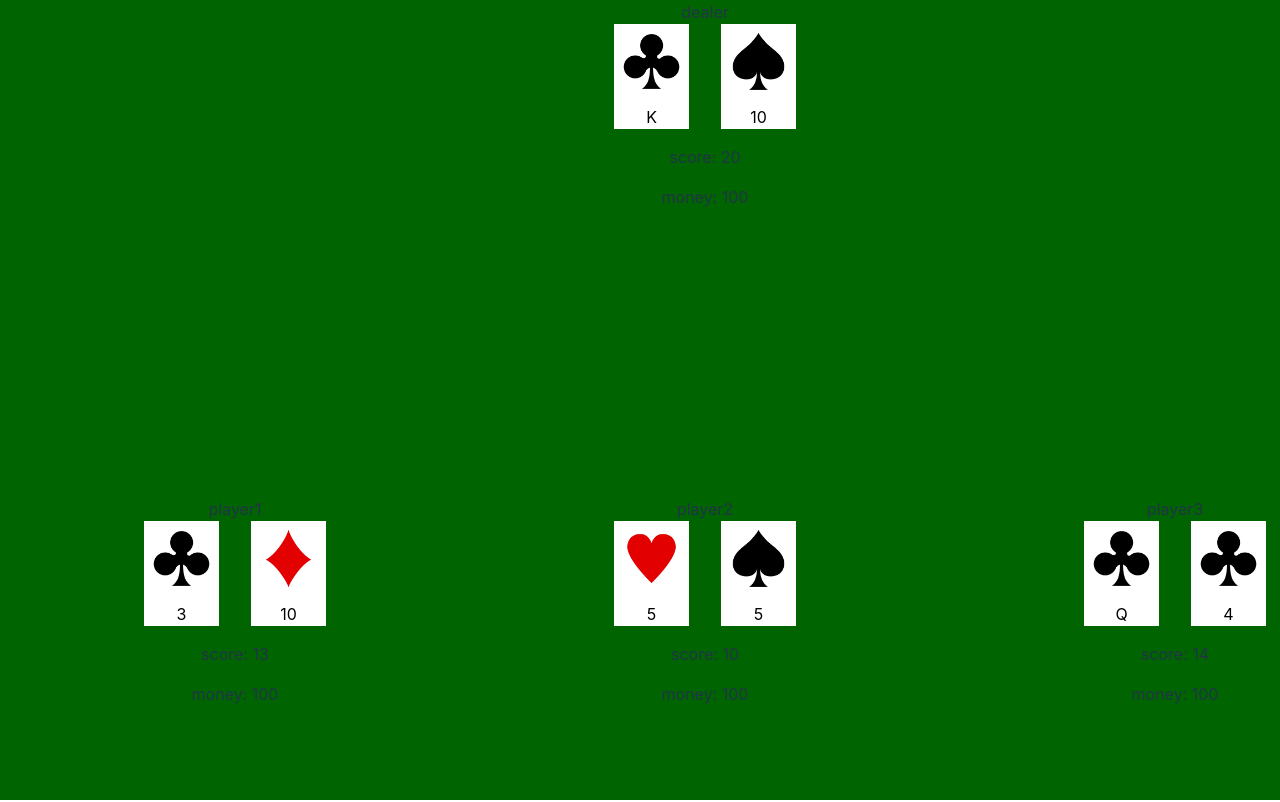
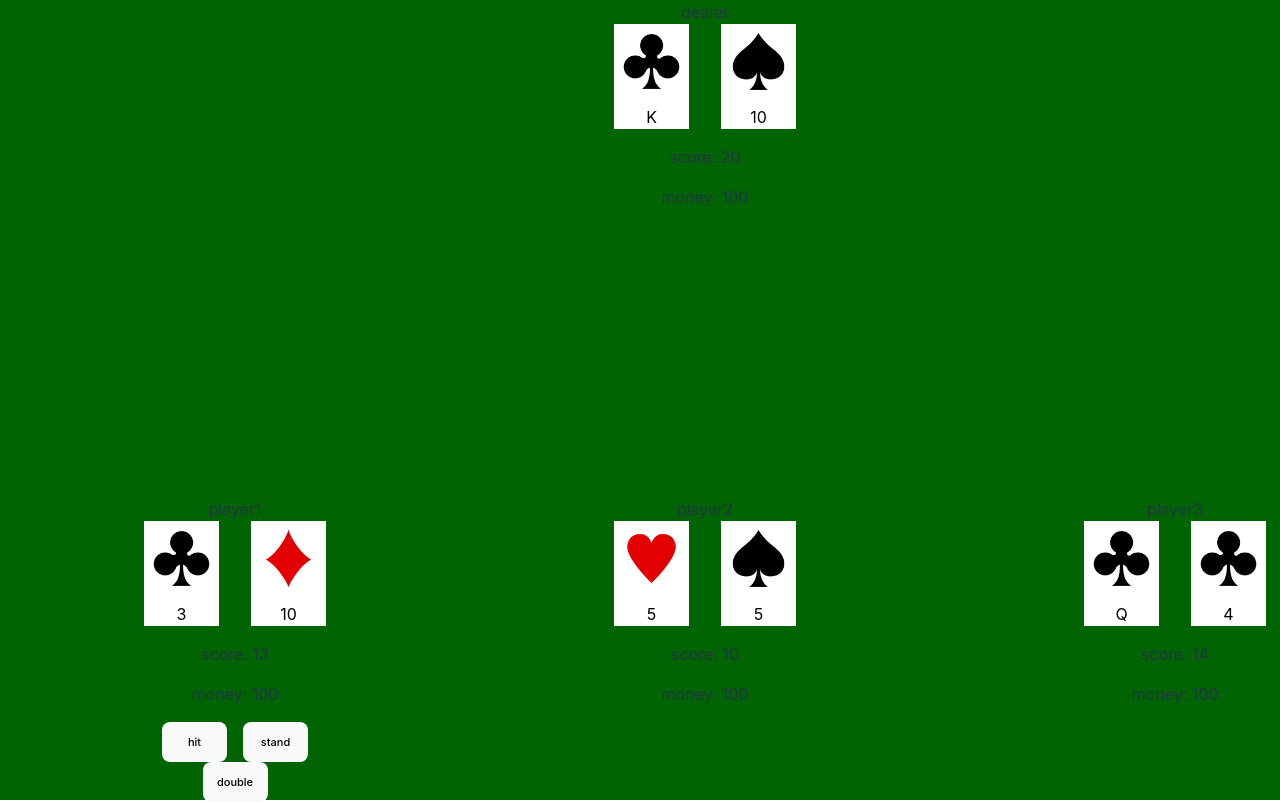
Before and after one commit to KoheiMatsuno99/project5-front, a React (Vite) app in the folder trumpgame/: page / in a window 1280 px wide. Both pictures are taken after a click on the button "start". Shown: the top 802 px of the page. Built offline with nearby package versions, Linux system fonts and the light colour scheme.

Commit message:
アクションボタンとロジック追加

```diff
--- a/trumpgame/src/blackjack/component/BlackJackPlayer.tsx
+++ b/trumpgame/src/blackjack/component/BlackJackPlayer.tsx
@@ -22,6 +22,11 @@ export const BlackJackPlayer = ({
         </div>
         <p>score: {player.calcScore()}</p>
         <p>money: {player.getMoney()}</p>
+        {player.getType() === "player" && <div>
+          <button className="action-btn">hit</button>
+          <button className="action-btn">stand</button>
+          <button className="action-btn">double</button>
+          </div>}
       </div>
     </div>
   );
--- a/trumpgame/src/blackjack/logic/BlackJack.ts
+++ b/trumpgame/src/blackjack/logic/BlackJack.ts
@@ -159,6 +159,24 @@ export class Table {
     player.getHand().push(this.deck.pop()!);
   }
 
+  public hit(player: Player): void {
+    this.dealCard(player);
+    if (player.calcScore() >= 22) {
+      player.setStatus("bust");
+    }
+  }
+
+  public stand(player: Player): void {
+    if (player.getStatus() === "bust") return
+    player.setStatus("stand");
+  }
+
+  public double(player: Player): void {
+    if (player.getHand().length !== 2) return
+    player.setBet(player.getBet() * 2);
+    this.hit(player);
+  }
+
   public judgeResult(): void {
     const dealerScore = this.players[0].calcScore();
     for (let i = 1; i < this.players.length; i++) {
--- a/trumpgame/src/blackjack/styles/styles.css
+++ b/trumpgame/src/blackjack/styles/styles.css
@@ -69,3 +69,12 @@
 .text-black{
     color: black;
 }
+
+.action-btn{
+    width: 65px;
+    height: 40px;
+    margin-left: 0.5rem;
+    margin-right: 0.5rem;
+    text-align: center;
+    font-size: 11px;
+}
```
